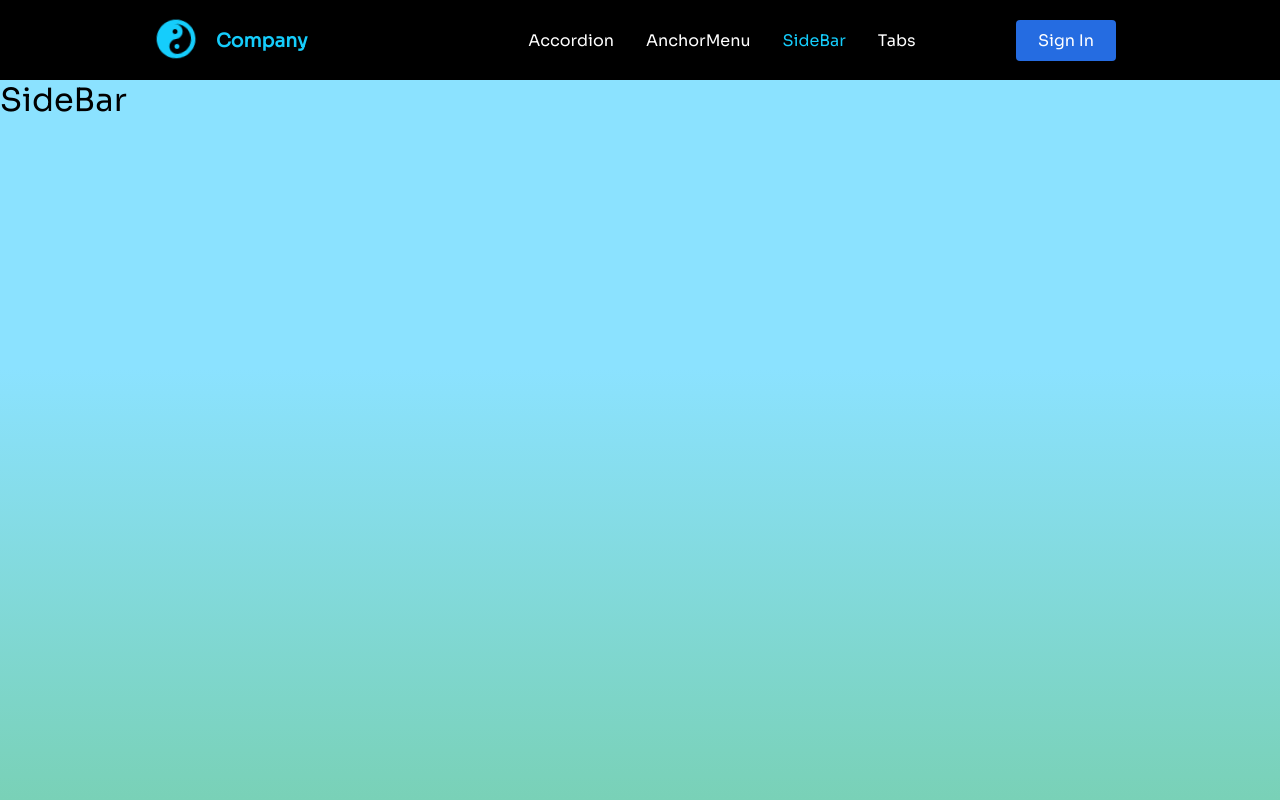
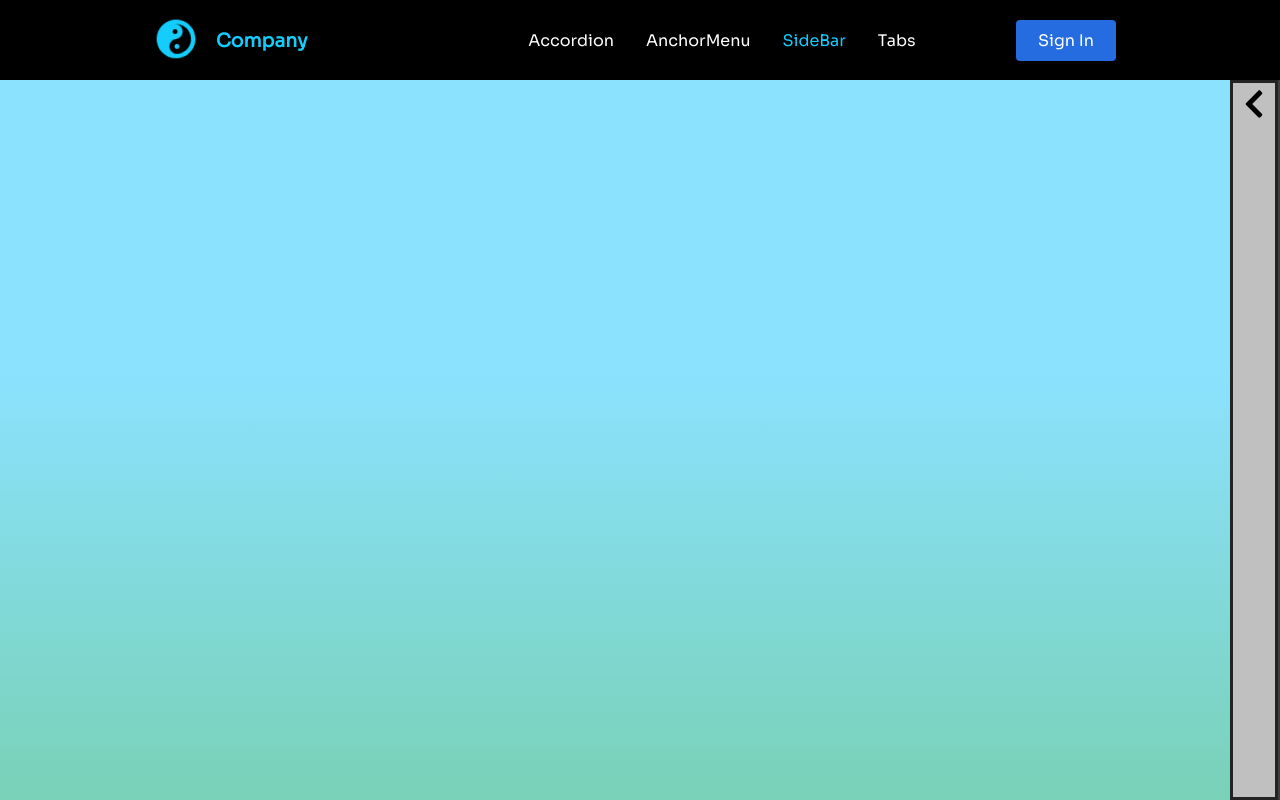
Before and after one commit to chetan-giradkar/core-ui, a React (Create React App) app: page /core-ui/sidebar in a window 1280 px wide. Built offline with nearby package versions, Linux system fonts and the light colour scheme.

Commit message:
Add SideBar code

```diff
--- a/src/App.css
+++ b/src/App.css
@@ -2,6 +2,7 @@
 @import "./styles/NavBar.css";
 @import "./styles/NavBarM.css";
 @import "./styles/Accordion.css";
+@import "./styles/SideBar.css";
 
 * {
   font-family: "Sora", sans-serif;
--- a/src/Components/SideBar/SideBar.jsx
+++ b/src/Components/SideBar/SideBar.jsx
@@ -1,11 +1,19 @@
-import React from 'react'
+import React, {useState} from 'react';
+import { FaChevronLeft } from "react-icons/fa";
 
 const SideBar = () => {
+    const [open, setopen] = useState(false);
+
     return (
         <div className="pages sidebar">
-            SideBar
+            <div className={open ? "sidebar-section sidebar-open" : "sidebar-section sidebar-close"}>
+                SideBar Content
+            </div>
+            <div className="arrow-section" onClick={()=>setopen(!open)}>
+                <FaChevronLeft className={open ? "sidebar-chevron chevron-open" : "sidebar-chevron chevron-close"} />
+            </div>
         </div>
-    )
+    );
 }
 
-export default SideBar
+export default SideBar;
--- a/src/styles/Accordion.css
+++ b/src/styles/Accordion.css
@@ -19,7 +19,6 @@
     border: solid rgb(63, 62, 62) 2px;
     border-top: none;
     text-align: center;
-    vertical-align: auto;
 }
 .accordion-close {
     height: 0px;
--- a/src/styles/NavBar.css
+++ b/src/styles/NavBar.css
@@ -31,6 +31,7 @@
 
 @media screen and (max-width: 820px) {
   #nav-icon {
+    z-index: 10;
     width: 30px;
     height: 22px;
     position: relative;
--- a/src/styles/NavBarM.css
+++ b/src/styles/NavBarM.css
@@ -1,5 +1,6 @@
 #nav-mobile {
     transition: 0.5s ease-in-out;
+    z-index: 9;
 }
 
 .navm-close {
--- /dev/null
+++ b/src/styles/SideBar.css
@@ -0,0 +1,39 @@
+.sidebar {
+    display: flex;
+    flex-direction: row-reverse;
+}
+
+.arrow-section {
+    cursor: pointer;
+    height: calc(100vh - 80px);
+    display: flex;
+    flex-direction: column;
+    align-items: flex-start;
+    border: solid rgb(36, 35, 35) 3px;
+    background-color: silver;
+}
+
+.sidebar-chevron {
+    transition: 0.5s ease-in-out;
+    margin: 5px;
+}
+
+.sidebar-section {
+    transition: 0.5s ease-in-out;
+    border: solid rgb(63, 62, 62) 2px;
+    border-left: none;
+    overflow-x: hidden;
+    background-color: whitesmoke;
+}
+
+.sidebar-open {
+    width: 300px;
+}
+@media screen and (max-width: 300px) {
+    .sidebar-open {
+        width: 100%
+    }
+}
+.sidebar-close {
+    width: 0;
+}
```
